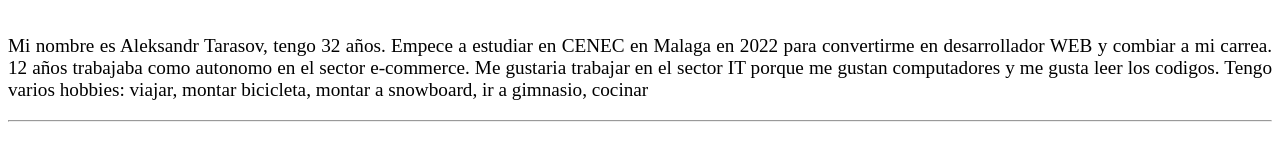
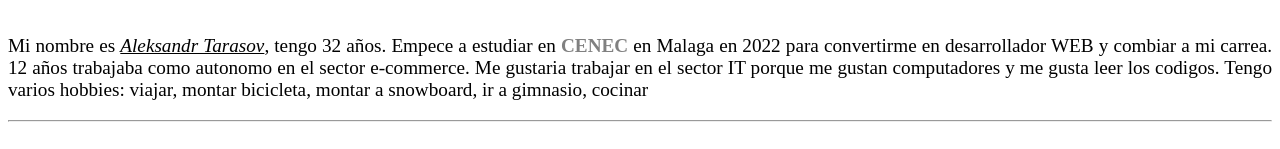
Before and after one commit to tarasov1812/publico, a plain HTML site: page cv.html in a window 1280 px wide. Shown: the part 269-418 px from the top of the page. Drawn offline with Linux system fonts and the light colour scheme.

Commit message:
Update cv.html

```diff
--- a/cv.html
+++ b/cv.html
@@ -30,7 +30,7 @@
         border-radius: 50%;
         width: 150px;
         height: 150px;
-        float:right
+        float: right;
       }
 
       header p {
@@ -40,7 +40,7 @@
       }
 
       .sobre-mi p {
-        text-align:justify
+        text-align:justify;
       }
 
       .experiencia :nth-child(2) {
@@ -64,6 +64,14 @@
 
       span {
         text-transform: uppercase;
+        font-weight: bold;
+        color: gray;
+      }
+
+      mark {
+        background-color: white;
+        font-style: italic;
+        text-decoration: underline;
       }
 
 
@@ -82,7 +90,7 @@
     <main>
       <section class="sobre-mi">
         <h3>Sobre mi</h3>
-        <p>Mi nombre es Aleksandr Tarasov, tengo 32 años. Empece a estudiar en <span>cenec</span> en Malaga en 2022 para convertirme
+        <p>Mi nombre es <mark>Aleksandr Tarasov</mark>, tengo 32 años. Empece a estudiar en <span>cenec</span> en Malaga en 2022 para convertirme
         en desarrollador WEB y combiar a mi carrea. 12 años trabajaba como autonomo en el sector e-commerce.
         Me gustaria trabajar en el sector IT porque me gustan computadores y me gusta leer los codigos.
         Tengo varios hobbies: viajar, montar bicicleta, montar a snowboard, ir a gimnasio, cocinar</p>
```
